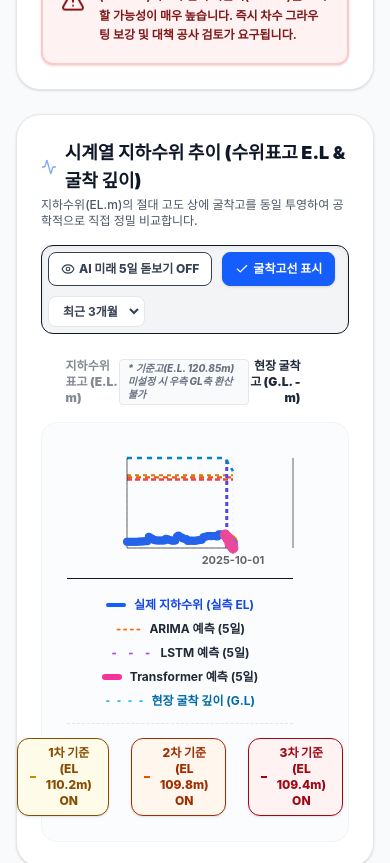
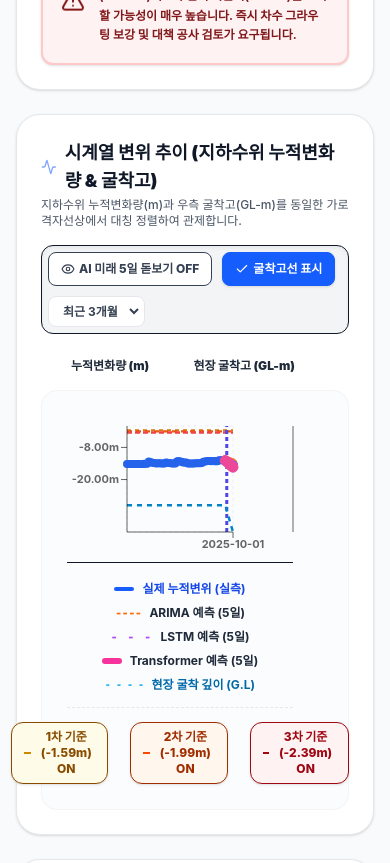
Before and after one commit to lhs007-create/waterlevel, a React (Vite) app: page / in a window 390 px wide. Shown: the part 1280-2143 px from the top of the page. Built offline with nearby package versions, Linux system fonts and the light colour scheme.

Commit message:
Feat: Align double Y-axes for groundwater delta and scaled excavation depth matching 1:10 ratio layout

```diff
--- a/src/App.jsx
+++ b/src/App.jsx
@@ -36,21 +36,35 @@ function App() {
   const currentInstrument = instruments[selectedId];
   const rawData = currentInstrument.data;
 
-  // groundEL: 지표면(G.L=0)의 E.L 표고. 기준고가 미설정되거나 데이터에 없을 경우 datumLevel(120.85 등) 또는 fallback 120.0m을 기준으로 삼음.
-  const groundEL = currentInstrument.datumLevel || 120.85;
+  // 1. 선택된 관측공의 최대 누적변위를 계산하여 Ratio(스케일 배율) 결정
+  // W-1 같이 변위가 작은 공은 Ratio=10 (좌측 0~-0.5, 우측 0~-5)
+  // 변위가 큰 공은 Ratio=0.25 (좌측 0~-20, 우측 0~-5)
+  const scaleConfig = useMemo(() => {
+    const actualRows = rawData.filter(d => !d.isForecast);
+    const maxDeltaAbs = Math.max(...actualRows.map(d => Math.abs(d.actualDelta || 0)));
 
-  // 초기 지하수위(실측 데이터의 첫 번째 행 수위 E.L)
-  const initialWaterLevel = useMemo(() => {
-    const actualRows = rawData.filter(d => !d.isForecast);
-    return actualRows.length > 0 ? actualRows[0].actualWaterLevel : (groundEL - 5.0);
-  }, [rawData, groundEL]);
+    // 최대 누적변위가 2.5m 이하인 경우 (소형 스케일 모드 - 캡처 이미지와 동일)
+    if (maxDeltaAbs <= 2.5) {
+      return {
+        ratio: 10,
+        yDomainLeft: [-0.5, 0],
+        yTicksLeft: [0, -0.1, -0.2, -0.3, -0.4, -0.5],
+        yDomainRight: [-5.0, 0],
+        yTicksRight: [0, -1.0, -2.0, -3.0, -4.0, -5.0]
+      };
+    }
 
-  // 관리기준선 표고 E.L 환산
-  const level1_EL = useMemo(() => initialWaterLevel - currentInstrument.thresholds.deltaInit.level1, [initialWaterLevel, currentInstrument]);
-  const level2_EL = useMemo(() => initialWaterLevel - currentInstrument.thresholds.deltaInit.level2, [initialWaterLevel, currentInstrument]);
-  const level3_EL = useMemo(() => initialWaterLevel - currentInstrument.thresholds.deltaInit.level3, [initialWaterLevel, currentInstrument]);
+    // 최대 누적변위가 2.5m 초과 대형 공인 경우
+    return {
+      ratio: 0.25,
+      yDomainLeft: [-20.0, 0],
+      yTicksLeft: [0, -4.0, -8.0, -12.0, -16.0, -20.0],
+      yDomainRight: [-5.0, 0],
+      yTicksRight: [0, -1.0, -2.0, -3.0, -4.0, -5.0]
+    };
+  }, [rawData]);
 
-  // 1. 강수량 및 이동평균(노이즈 필터) 연산된 데이터 생성 (수위표고 E.L 기준 적용)
+  // 2. 강수량 및 이동평균(노이즈 필터) 연산된 데이터 생성 (누적변화량 기준 적용)
   const processedData = useMemo(() => {
     // 실측 데이터의 마지막 인덱스 찾기
     const actualIndices = [];
@@ -60,13 +74,13 @@ function App() {
     const lastActualIdx = actualIndices.length > 0 ? actualIndices[actualIndices.length - 1] : -1;
 
     return rawData.map((d, index, arr) => {
-      // 5일 이동 평균 (지하수위 표고) 필터링
-      let filteredWaterLevel = d.actualWaterLevel;
+      // 5일 이동 평균 (누적변화량) 필터링
+      let filteredDelta = d.actualDelta;
       if (noiseFilter && !d.isForecast) {
         const start = Math.max(0, index - 4);
         const window = arr.slice(start, index + 1).filter(item => !item.isForecast);
-        const sum = window.reduce((acc, item) => acc + item.actualWaterLevel, 0);
-        filteredWaterLevel = window.length > 0 ? sum / window.length : d.actualWaterLevel;
+        const sum = window.reduce((acc, item) => acc + item.actualDelta, 0);
+        filteredDelta = window.length > 0 ? sum / window.length : d.actualDelta;
       }
 
       // 기상 데이터 연동 - 실제 2025년 기상청 일별 서울 강수 통계 매핑 고도화
@@ -92,33 +106,33 @@ function App() {
         }
       }
 
-      // [선 단절 해결] 예측 시작점(실측 마지막 행)의 예측 컬럼에 실측최종 수계고 대입
-      let arimaWaterLevel = d.arimaWaterLevel;
-      let lstmWaterLevel = d.lstmWaterLevel;
-      let transformerWaterLevel = d.transformerWaterLevel;
+      // [선 단절 해결] 예측 시작점(실측 마지막 행)의 예측 컬럼에 실측최종 변위 수치 대입
+      let arimaDelta = d.arimaDelta;
+      let lstmDelta = d.lstmDelta;
+      let transformerDelta = d.transformerDelta;
 
       if (index === lastActualIdx) {
-        const bridgeVal = noiseFilter ? filteredWaterLevel : d.actualWaterLevel;
-        arimaWaterLevel = bridgeVal;
-        lstmWaterLevel = bridgeVal;
-        transformerWaterLevel = bridgeVal;
+        const bridgeVal = noiseFilter ? filteredDelta : d.actualDelta;
+        arimaDelta = bridgeVal;
+        lstmDelta = bridgeVal;
+        transformerDelta = bridgeVal;
       }
 
       return {
         ...d,
-        arimaWaterLevel: arimaWaterLevel !== null ? round(arimaWaterLevel, 3) : null,
-        lstmWaterLevel: lstmWaterLevel !== null ? round(lstmWaterLevel, 3) : null,
-        transformerWaterLevel: transformerWaterLevel !== null ? round(transformerWaterLevel, 3) : null,
-        filteredWaterLevel: filteredWaterLevel !== null ? round(filteredWaterLevel, 3) : null,
-        // 굴착고 GL 값을 좌측 기준 좌표계(E.L)로 변환
-        excavationEL: d.excavationDepth !== null ? round(groundEL + d.excavationDepth, 3) : null,
+        arimaDelta: arimaDelta !== null ? round(arimaDelta, 3) : null,
+        lstmDelta: lstmDelta !== null ? round(lstmDelta, 3) : null,
+        transformerDelta: transformerDelta !== null ? round(transformerDelta, 3) : null,
+        filteredDelta: filteredDelta !== null ? round(filteredDelta, 3) : null,
+        // 굴착고 GL 깊이를 배율에 맞춰 축에 겹쳐 그리도록 조정
+        excavationScaled: d.excavationDepth !== null ? round(d.excavationDepth / scaleConfig.ratio, 3) : null,
         precipitation: weatherImpact ? precipitation : 0,
         temperature: weatherImpact ? temperature : null
       };
     });
-  }, [rawData, weatherImpact, noiseFilter, groundEL]);
+  }, [rawData, weatherImpact, noiseFilter, scaleConfig.ratio]);
 
-  // 2. 기간별 필터링 및 AI 예측 Focus 슬라이싱 적용
+  // 3. 기간별 필터링 및 AI 예측 Focus 슬라이싱 적용
   const filteredData = useMemo(() => {
     if (aiFocusMode) {
       // AI 미래 예측 시작점 5일 구간을 부각하기 위해 최근 15일치 실측 데이터와 미래 5일 예측치만 잘라냄
@@ -141,7 +155,7 @@ function App() {
     return processedData.filter(d => new Date(d.date) >= cutoffDate);
   }, [processedData, filterPeriod, aiFocusMode]);
 
-  // 3. 실시간 안전 등급 진단 로직 (수위표고 E.L 기준 진단)
+  // 4. 실시간 안전 등급 진단 로직 (누적변화량 기준)
   const safetyStatus = useMemo(() => {
     const actualRows = processedData.filter(d => !d.isForecast);
     const lastActual = actualRows[actualRows.length - 1] || {};
@@ -199,39 +213,6 @@ function App() {
     };
   }, [processedData, currentInstrument]);
 
-  // 4. 좌/우 Y축 눈금 및 도메인 동기화용 계산 (공학적 정렬 완료)
-  const { yDomain, yTicks } = useMemo(() => {
-    const allValues = [];
-    filteredData.forEach(d => {
-      if (d.actualWaterLevel !== null) allValues.push(d.actualWaterLevel);
-      if (d.filteredWaterLevel !== null) allValues.push(d.filteredWaterLevel);
-      if (d.arimaWaterLevel !== null) allValues.push(d.arimaWaterLevel);
-      if (d.lstmWaterLevel !== null) allValues.push(d.lstmWaterLevel);
-      if (d.transformerWaterLevel !== null) allValues.push(d.transformerWaterLevel);
-      if (d.excavationEL !== null) allValues.push(d.excavationEL);
-    });
-
-    // 관리기준 임계 수위(EL)도 포함하여 축 범위 자동 안전 마진 확보
-    allValues.push(level1_EL, level2_EL, level3_EL);
-
-    const minVal = Math.min(...allValues);
-    const maxVal = Math.max(...allValues);
-
-    // 5m 단위 격자 눈금화
-    const minRounded = Math.floor((minVal - 2) / 5) * 5;
-    const maxRounded = Math.ceil((maxVal + 2) / 5) * 5;
-
-    const ticks = [];
-    for (let val = minRounded; val <= maxRounded; val += 5) {
-      ticks.push(val);
-    }
-
-    return {
-      yDomain: [minRounded, maxRounded],
-      yTicks: ticks
-    };
-  }, [filteredData, level1_EL, level2_EL, level3_EL]);
-
   // 5. 테이블 페이징 처리
   const tableData = useMemo(() => {
     return processedData.filter(d => !d.isForecast).reverse();
@@ -266,7 +247,7 @@ function App() {
         <div className="flex flex-wrap items-center justify-center gap-x-5 gap-y-2 mb-3.5 text-xs font-bold text-gray-800">
           <span className="flex items-center gap-2 text-blue-700">
             <span className="w-5 h-1 bg-blue-600 rounded inline-block"></span>
-            {noiseFilter ? "실제 지하수위 (이동평균 EL)" : "실제 지하수위 (실측 EL)"}
+            {noiseFilter ? "실제 누적변위 (이동평균)" : "실제 누적변위 (실측)"}
           </span>
 
           <span className="flex items-center gap-2 text-orange-655">
@@ -305,7 +286,7 @@ function App() {
             title="1차 관심 관리기준선 표시 토글"
           >
             <span className="w-3.5 h-0.5 border-t-2 border-dashed border-yellow-600 inline-block"></span>
-            1차 기준 (EL {level1_EL.toFixed(1)}m) {showLevel1 ? 'ON' : 'OFF'}
+            1차 기준 ({-currentInstrument.thresholds.deltaInit.level1}m) {showLevel1 ? 'ON' : 'OFF'}
           </button>
 
           {/* 2차 관리기준 토글 */}
@@ -319,7 +300,7 @@ function App() {
             title="2차 주의 관리기준선 표시 토글"
           >
             <span className="w-3.5 h-0.5 border-t-2 border-dashed border-orange-600 inline-block"></span>
-            2차 기준 (EL {level2_EL.toFixed(1)}m) {showLevel2 ? 'ON' : 'OFF'}
+            2차 기준 ({-currentInstrument.thresholds.deltaInit.level2}m) {showLevel2 ? 'ON' : 'OFF'}
           </button>
 
           {/* 3차 관리기준 토글 */}
@@ -332,8 +313,8 @@ function App() {
             }`}
             title="3차 경계 관리기준선 표시 토글"
           >
-            <span className="w-3.5 h-0.5 border-t-2 border-dashed border-red-650 inline-block"></span>
-            3차 기준 (EL {level3_EL.toFixed(1)}m) {showLevel3 ? 'ON' : 'OFF'}
+            <span className="w-3.5 h-0.5 border-t-2 border-dashed border-red-655 inline-block"></span>
+            3차 기준 ({-currentInstrument.thresholds.deltaInit.level3}m) {showLevel3 ? 'ON' : 'OFF'}
           </button>
         </div>
 
@@ -460,7 +441,7 @@ function App() {
 
             {/* 안전관리기준 임계치 리디자인 */}
             <div className="bg-slate-50 border border-slate-200 rounded-2xl p-5 space-y-4">
-              <h3 className="text-xs font-black text-slate-850 tracking-wider uppercase border-b border-slate-200 pb-1.5">안전 관리 기준 대비 현황</h3>
+              <h3 className="text-xs font-black text-slate-855 tracking-wider uppercase border-b border-slate-200 pb-1.5">안전 관리 기준 대비 현황</h3>
 
               <div className="space-y-4">
                 {/* 1. 누적변화량 상태 바 */}
@@ -562,22 +543,22 @@ function App() {
           {/* 이상 경보 문구 */}
           {safetyStatus.level !== '안전' && (
             <div className="p-4.5 rounded-xl bg-red-50 border-2 border-red-200 flex items-center gap-3.5 text-xs leading-relaxed text-red-900 shadow-sm">
-              <AlertTriangle className="w-6 h-6 shrink-0 text-red-650 animate-bounce" />
+              <AlertTriangle className="w-6 h-6 shrink-0 text-red-655 animate-bounce" />
               <p className="font-bold">{safetyStatus.desc}</p>
             </div>
           )}
         </section>
 
-        {/* 4. 시계열 지하수위 추이 차트 (수계고 E.L 기준 정렬 및 짤림 방지 45px 마진 적용) */}
+        {/* 4. 시계열 변위 추이 차트 (누적변화량-굴착고 1:10 비율 칼각 정렬 완료) */}
         <section className="bg-white p-6 rounded-3xl border border-gray-200 shadow-sm space-y-4">
           <div className="flex flex-col sm:flex-row sm:items-center sm:justify-between gap-4">
             <div>
               <h3 className="text-lg font-black text-gray-900 flex items-center gap-2">
                 <Activity className="w-5 h-5 text-blue-600 animate-pulse" />
-                시계열 지하수위 추이 (수위표고 E.L & 굴착 깊이)
+                시계열 변위 추이 (지하수위 누적변화량 & 굴착고)
               </h3>
               <p className="text-xs text-gray-600 font-medium mt-0.5">
-                지하수위(EL.m)의 절대 고도 상에 굴착고를 동일 투영하여 공학적으로 직접 정밀 비교합니다.
+                지하수위 누적변화량(m)과 우측 굴착고(GL-m)를 동일한 가로 격자선상에서 대칭 정렬하여 관제합니다.
               </p>
             </div>
 
@@ -624,24 +605,21 @@ function App() {
             </div>
           </div>
 
-          {/* 차트 상단 양 끝 가로형 축 라벨 고정 배치 (수위표고 EL 기준으로 명칭 최적화) */}
+          {/* 차트 상단 양 끝 가로형 축 라벨 고정 배치 (오른쪽 padding과 수평 매칭) */}
           <div className="flex justify-between items-center text-xs font-black text-gray-800 px-3.5 pt-2">
-            <span className="flex items-center gap-1.5 animate-pulse">
+            <span className="flex items-center gap-1.5">
               <span className="w-2.5 h-2.5 bg-blue-650 rounded-full inline-block"></span>
-              지하수위 표고 (E.L. m)
-            </span>
-            <span className="text-[10px] text-gray-500 font-extrabold italic bg-gray-50 px-2 py-0.5 rounded border border-gray-200">
-              * 기준고(E.L. {groundEL.toFixed(2)}m) 미설정 시 우측 GL축 환산 불가
+              누적변화량 (m)
             </span>
             <span className="flex items-center gap-1.5 text-right pr-6">
-              현장 굴착고 (G.L. -m)
+              현장 굴착고 (GL-m)
               <span className="w-2.5 h-2.5 bg-sky-655 rounded-full inline-block"></span>
             </span>
           </div>
 
           <div className="w-full h-[420px] bg-slate-50/50 p-2.5 rounded-2xl border border-gray-100">
             <ResponsiveContainer width="100%" height="100%">
-              {/* margin.right를 45로 주어 우측 GL 수치 글자 짤림 방지 */}
+              {/* margin.right를 45로 주어 Y축 수치 숫자가 오른쪽 화면 밖으로 밀려 짤리는 버그 완벽 수정 */}
               <ComposedChart data={filteredData} margin={{ top: 25, right: 45, left: 15, bottom: 15 }}>
                 <CartesianGrid strokeDasharray="3 3" stroke="rgba(0,0,0,0.06)" />
                 <XAxis
@@ -653,19 +631,19 @@ function App() {
                   minTickGap={60}
                 />
 
-                {/* 좌측 Y축: 지하수위 표고(E.L. m) - 도메인 및 틱 정렬 결합 */}
+                {/* 좌측 Y축: 누적변화량(m) - 스케일 배율에 맞게 1:1 대응하여 Ticks/Domain 적용 */}
                 <YAxis
                   yAxisId="left"
                   stroke="rgba(0,0,0,0.6)"
                   fontSize={11}
                   fontWeight="bold"
                   tickLine={true}
-                  domain={yDomain}
-                  ticks={yTicks}
-                  tickFormatter={(v) => Number(v).toFixed(1) + 'm'}
+                  domain={scaleConfig.yDomainLeft}
+                  ticks={scaleConfig.yTicksLeft}
+                  tickFormatter={(v) => Number(v).toFixed(2) + 'm'}
                 />
 
-                {/* 우측 Y축: 굴착 깊이(G.L. -m) - 좌측축과 동기화(domain/ticks 공유) 후 label만 환산 렌더링 */}
+                {/* 우측 Y축: 굴착 깊이(m) - 좌측 틱의 10배 혹은 0.25배로 대칭 정렬하여 ticks 환산 표출 */}
                 <YAxis
                   yAxisId="right"
                   orientation="right"
@@ -673,9 +651,9 @@ function App() {
                   fontSize={11}
                   fontWeight="bold"
                   tickLine={true}
-                  domain={yDomain}
-                  ticks={yTicks}
-                  tickFormatter={(el) => `${(el - groundEL).toFixed(1)}m`}
+                  domain={scaleConfig.yDomainRight}
+                  ticks={scaleConfig.yTicksRight}
+                  tickFormatter={(v) => Number(v).toFixed(1) + 'm'}
                 />
 
                 {/* 강수량 전용 독립 Y축 */}
@@ -699,24 +677,21 @@ function App() {
                           <div className="grid grid-cols-2 gap-x-6 gap-y-1.5">
                             <span className="text-gray-500 font-medium">굴착고 (GL):</span>
                             <span className="text-sky-700 text-right font-black">{data.excavationDepth.toFixed(3)} m</span>
-                            <span className="text-gray-500 font-medium">굴착고 표고(EL):</span>
-                            <span className="text-sky-850 text-right font-black">{data.excavationEL.toFixed(3)} m</span>
-
                             {!data.isForecast ? (
                               <>
-                                <span className="text-gray-500 font-medium">실제 지하수위(EL):</span>
-                                <span className="text-blue-600 text-right font-black">{data.actualWaterLevel.toFixed(3)} m</span>
-                                <span className="text-gray-500 font-medium">누적 변화량:</span>
-                                <span className="text-blue-550 text-right font-black">{data.actualDelta.toFixed(3)} m</span>
+                                <span className="text-gray-500 font-medium">실제 누적변위:</span>
+                                <span className="text-blue-600 text-right font-black">{data.actualDelta.toFixed(3)} m</span>
+                                <span className="text-gray-500 font-medium">지하수위(EL):</span>
+                                <span className="text-teal-600 text-right font-black">{data.actualWaterLevel.toFixed(3)} m</span>
                               </>
                             ) : (
                               <>
-                                <span className="text-orange-500 font-medium">ARIMA 수계고(EL):</span>
-                                <span className="text-orange-655 text-right font-black">{data.arimaWaterLevel.toFixed(3)} m</span>
-                                <span className="text-purple-500 font-medium">LSTM 수계고(EL):</span>
-                                <span className="text-purple-650 text-right font-black">{data.lstmWaterLevel.toFixed(3)} m</span>
-                                <span className="text-pink-500 font-medium">Transformer(EL):</span>
-                                <span className="text-pink-655 text-right font-black">{data.transformerWaterLevel.toFixed(3)} m</span>
+                                <span className="text-orange-500 font-medium">ARIMA 변위:</span>
+                                <span className="text-orange-600 text-right font-black">{data.arimaDelta.toFixed(3)} m</span>
+                                <span className="text-purple-500 font-medium">LSTM 변위:</span>
+                                <span className="text-purple-650 text-right font-black">{data.lstmDelta.toFixed(3)} m</span>
+                                <span className="text-pink-500 font-medium">Transformer:</span>
+                                <span className="text-pink-650 text-right font-black">{data.transformerDelta.toFixed(3)} m</span>
                               </>
                             )}
                             {weatherImpact && data.precipitation > 0 && (
@@ -745,11 +720,11 @@ function App() {
                   />
                 )}
 
-                {/* 1, 2, 3차 관리기준 수평 점선 표시 (수위 표고 기준으로 동적 표시) */}
+                {/* 관리기준 수평 임계선 (yAxisId="left" 누적변화량 기본축 대응) */}
                 {showLevel1 && (
                   <ReferenceLine
                     yAxisId="left"
-                    y={level1_EL}
+                    y={-currentInstrument.thresholds.deltaInit.level1}
                     stroke="#d97706"
                     strokeDasharray="4 4"
                     strokeWidth={2}
@@ -758,7 +733,7 @@ function App() {
                 {showLevel2 && (
                   <ReferenceLine
                     yAxisId="left"
-                    y={level2_EL}
+                    y={-currentInstrument.thresholds.deltaInit.level2}
                     stroke="#ea580c"
                     strokeDasharray="5 4"
                     strokeWidth={2.2}
@@ -767,7 +742,7 @@ function App() {
                 {showLevel3 && (
                   <ReferenceLine
                     yAxisId="left"
-                    y={level3_EL}
+                    y={-currentInstrument.thresholds.deltaInit.level3}
                     stroke="#ef4444"
                     strokeDasharray="5 3"
                     strokeWidth={2.5}
@@ -785,12 +760,12 @@ function App() {
                   />
                 )}
 
-                {/* 굴착고 그래프 선 (오른쪽 yAxisId가 아니라 좌측 yAxisId="left"에 직접 투영해 동일 스케일 비교) */}
+                {/* 굴착고 그래프 선 (좌측 yAxisId="left" 좌표계에 비례 변환 주입하여 겹쳐 그리기 구현) */}
                 {showExcavation && (
                   <Line
                     yAxisId="left"
                     type="monotone"
-                    dataKey="excavationEL"
+                    dataKey="excavationScaled"
                     stroke="#0284c7"
                     strokeWidth={2.5}
                     strokeDasharray="5 5"
@@ -803,12 +778,12 @@ function App() {
                 <Line
                   yAxisId="left"
                   type="monotone"
-                  dataKey={noiseFilter ? "filteredWaterLevel" : "actualWaterLevel"}
+                  dataKey={noiseFilter ? "filteredDelta" : "actualDelta"}
                   stroke="#2563eb"
                   strokeWidth={4}
                   dot={{ r: 2 }}
                   activeDot={{ r: 6 }}
-                  name={noiseFilter ? "실제 지하수위 (이동평균)" : "실제 지하수위"}
+                  name={noiseFilter ? "실제 누적변위 (이동평균)" : "실제 누적변위"}
                   connectNulls
                 />
 
@@ -816,7 +791,7 @@ function App() {
                 <Line
                   yAxisId="left"
                   type="monotone"
-                  dataKey="arimaWaterLevel"
+                  dataKey="arimaDelta"
                   stroke="#f97316"
                   strokeWidth={3}
                   strokeDasharray="5 4"
@@ -829,7 +804,7 @@ function App() {
                 <Line
                   yAxisId="left"
                   type="monotone"
-                  dataKey="lstmWaterLevel"
+                  dataKey="lstmDelta"
                   stroke="#8b5cf6"
                   strokeWidth={3}
                   strokeDasharray="9 3"
@@ -842,7 +817,7 @@ function App() {
                 <Line
                   yAxisId="left"
                   type="monotone"
-                  dataKey="transformerWaterLevel"
+                  dataKey="transformerDelta"
                   stroke="#ec4899"
                   strokeWidth={4}
                   dot={{ r: 5, fill: "#ec4899", strokeWidth: 1 }}
@@ -1053,7 +1028,7 @@ function App() {
 
               <div className="grid grid-cols-1 lg:grid-cols-2 gap-6 md:gap-8 text-xs md:text-sm leading-relaxed font-bold">
                 <div className="space-y-2.5">
-                  <h4 className="text-sm md:text-base text-orange-950 font-black flex items-center gap-1.5">
+                  <h4 className="text-sm md:text-base text-orange-955 font-black flex items-center gap-1.5">
                     <span className="w-2 h-4 bg-orange-500 rounded-full inline-block"></span>
                     알고리즘 개요 (쉽고 직관적인 정의)
                   </h4>
@@ -1063,12 +1038,12 @@ function App() {
                 </div>
 
                 <div className="space-y-2.5">
-                  <h4 className="text-sm md:text-base text-orange-950 font-black flex items-center gap-1.5">
+                  <h4 className="text-sm md:text-base text-orange-955 font-black flex items-center gap-1.5">
                     <span className="w-2 h-4 bg-orange-500 rounded-full inline-block"></span>
                     지하수위계 표현 방식 (대시보드 반영법)
                   </h4>
                   <p className="text-gray-700 pl-3">
-                    차트상에서 실측 데이터 최종 계측일(파란선 끝)의 지하수위 표고(E.L) 수치에서 출발하여, 과거 수계의 누적 평균 변동 속도에 맞춰 매끄러운 단일 **주황색 점선(----)** 곡선 형태로 미래 5일의 변화를 자연스럽게 연장 표시하여 장기 추세 변동을 도출합니다.
+                    차트상에서 실측 데이터 최종 계측일(파란선 끝)의 지하수위 누적변화량(m) 수치에서 출발하여, 과거 수계의 누적 평균 변동 속도에 맞춰 매끄러운 단일 **주황색 점선(----)** 곡선 형태로 미래 5일의 변화를 자연스럽게 연장 표시하여 장기 추세 변동을 도출합니다.
                   </p>
                 </div>
               </div>
@@ -1086,7 +1061,7 @@ function App() {
                 </div>
 
                 <div className="space-y-2.5">
-                  <h4 className="text-sm md:text-base text-orange-950 font-black flex items-center gap-1.5">
+                  <h4 className="text-sm md:text-base text-orange-955 font-black flex items-center gap-1.5">
                     <span className="w-2 h-4 bg-orange-500 rounded-full inline-block"></span>
                     고도화 설계 방안 (현장 고도화)
                   </h4>
```
